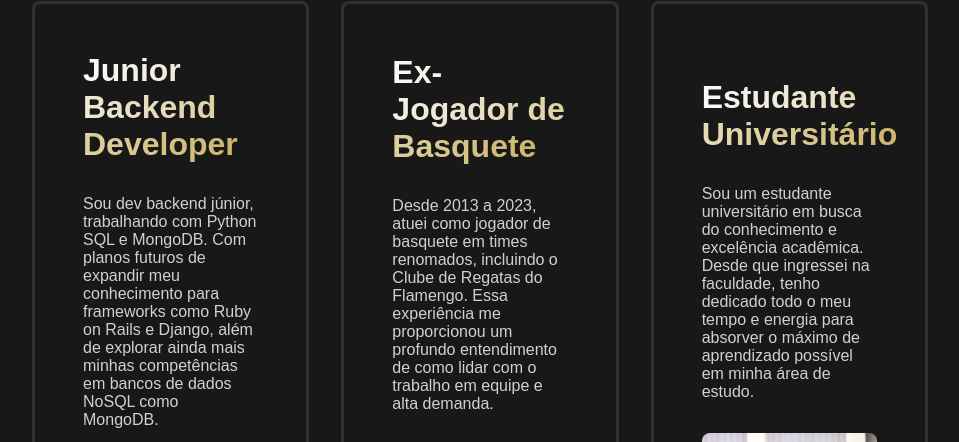
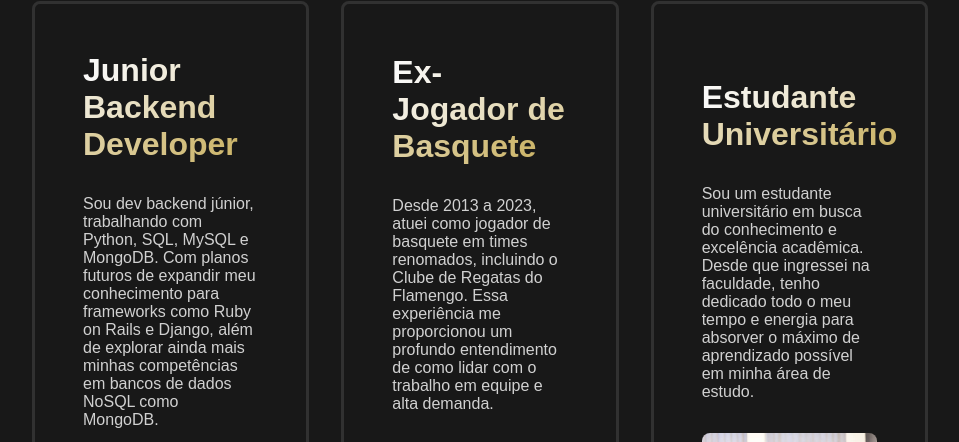
Before and after one commit to HughCoding/Portfolio, a plain HTML site: page index.html in a window 1280 px wide. Shown: the part 1835-2277 px from the top of the page, without its empty margins (160-1119 px from the left). Drawn offline with nearby package versions, Linux system fonts and the light colour scheme; grey boxes are pictures that could not be loaded; a script that the page names is missing.

Commit message:
Update index.html

```diff
--- a/index.html
+++ b/index.html
@@ -98,7 +98,7 @@
                 <div class="box">
                     <h1><span>Junior Backend Developer</span></h1>
 
-                    <p>Sou dev backend júnior, trabalhando com Python SQL e MongoDB. Com planos futuros de expandir meu conhecimento para frameworks como Ruby on Rails e Django, além de explorar ainda mais minhas
+                    <p>Sou dev backend júnior, trabalhando com Python, SQL, MySQL e MongoDB. Com planos futuros de expandir meu conhecimento para frameworks como Ruby on Rails e Django, além de explorar ainda mais minhas
 competências em bancos de dados NoSQL como MongoDB.</p>
                          <img src="backend.jpg" alt="">
                 </div>
```
